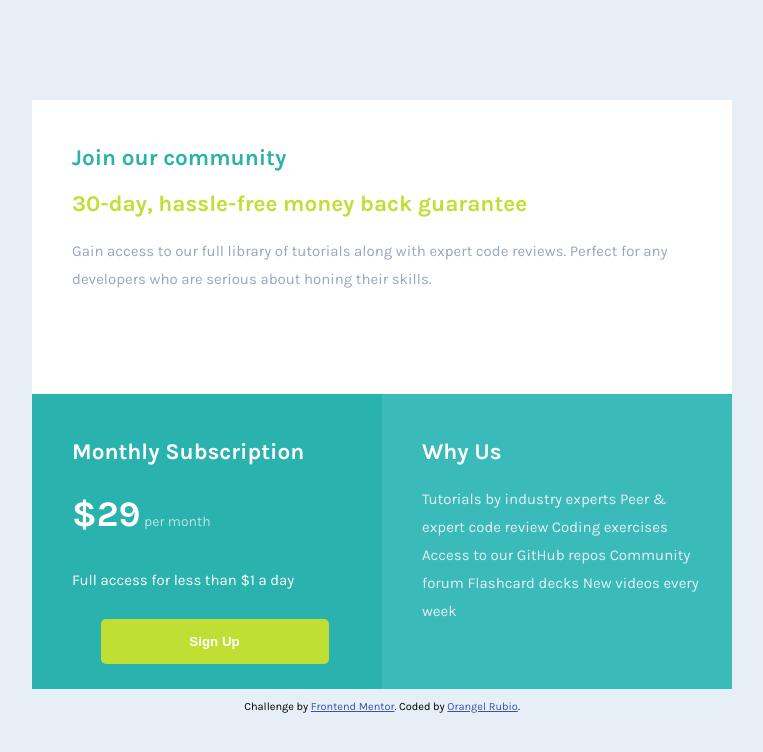
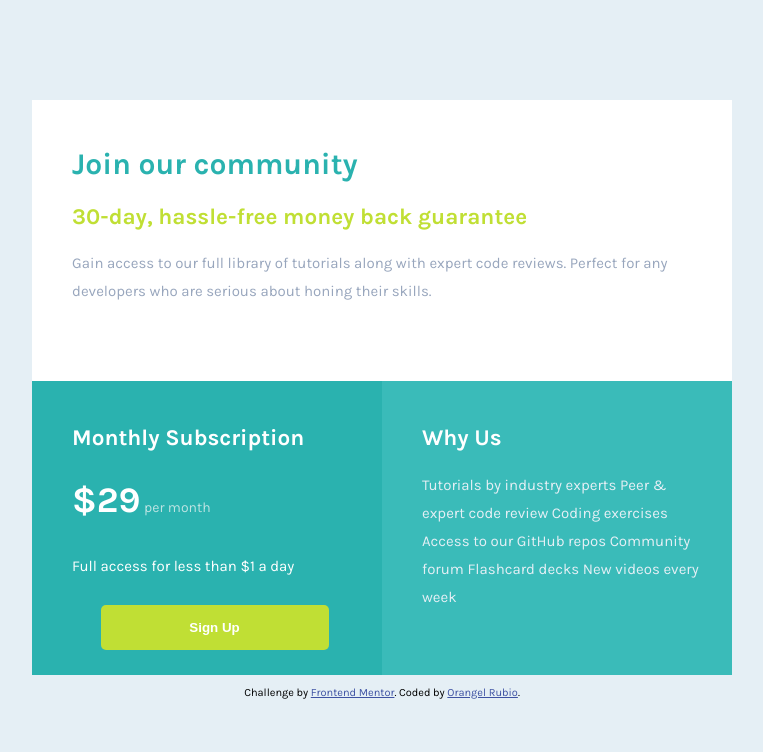
Before and after one commit to Orangel-18/Single-price-grid-component, a plain HTML site: page index.html in a window 1280 px wide. Shown: the whole page, without its empty margins (258-1021 px from the left). Drawn offline with Linux system fonts and the light colour scheme.

Commit message:
updated styles

```diff
--- a/styles.css
+++ b/styles.css
@@ -44,6 +44,7 @@ main {
 
 .join_title {
     color: var(--Cyan);
+    font-size: 3rem;
 }
 
 .join_subtitle {
@@ -105,6 +106,7 @@ button {
 
 @media (min-width: 900px) {
     main {
+        height: 575px;
         margin-top: 100px;
         display: grid;
         grid-template-columns: repeat(2, 1fr);
```
